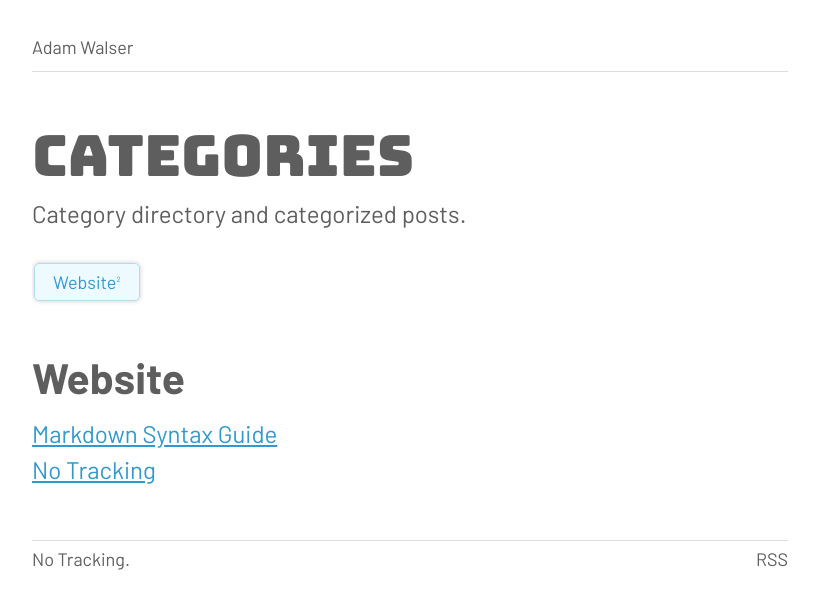
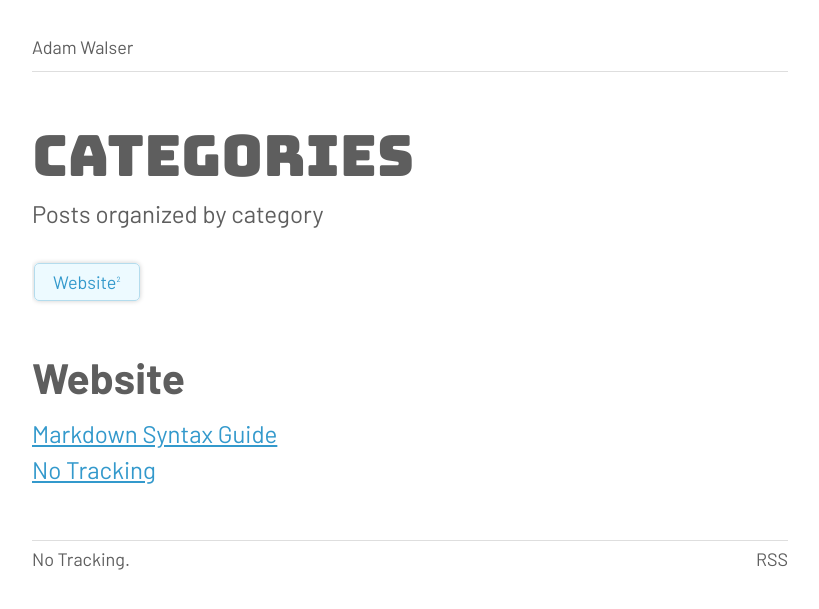
Before and after one commit to ajpwalser/ajpwalser.github.io, a Jekyll site: the page built from categories.html, in a window 1280 px wide. Shown: the top 609 px of the page, without its empty margins (230-1049 px from the left). Built offline with Jekyll 4.4.1, drawn with Linux system fonts in a browser that asks for light colours.

Commit message:
Update categories.html

```diff
--- a/categories.html
+++ b/categories.html
@@ -5,7 +5,7 @@ description: Category directory
 ---
 
 <h2>Categories</h2>
-<p>Category directory and categorized posts.</p>
+<p>Posts organized by category</p>
 {% capture site_categories %}{% for category in site.categories %}{{ category | first }}{% unless forloop.last %},{% endunless %}{% endfor %}{% endcapture %}
 <!-- site_categories: {{ site_categories }} -->
 {% assign category_words = site_categories | split:',' | sort %}
```
